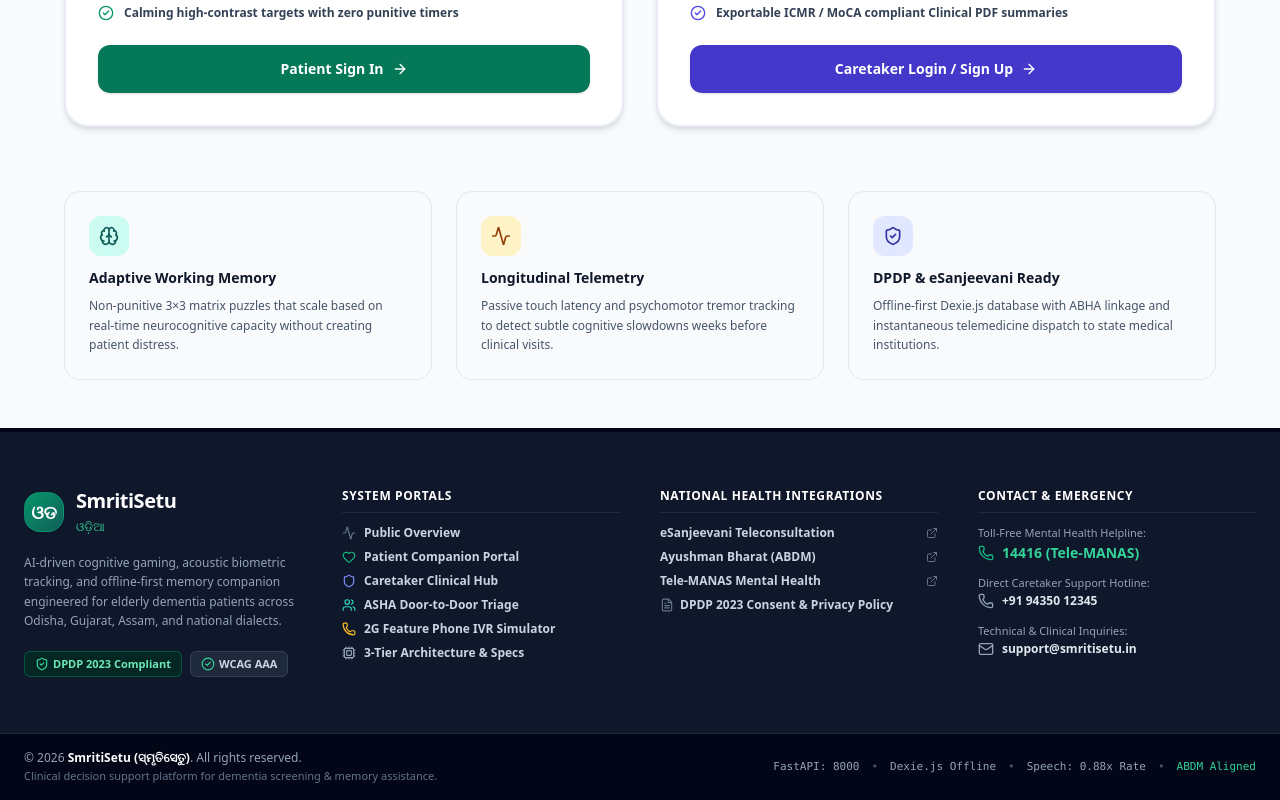
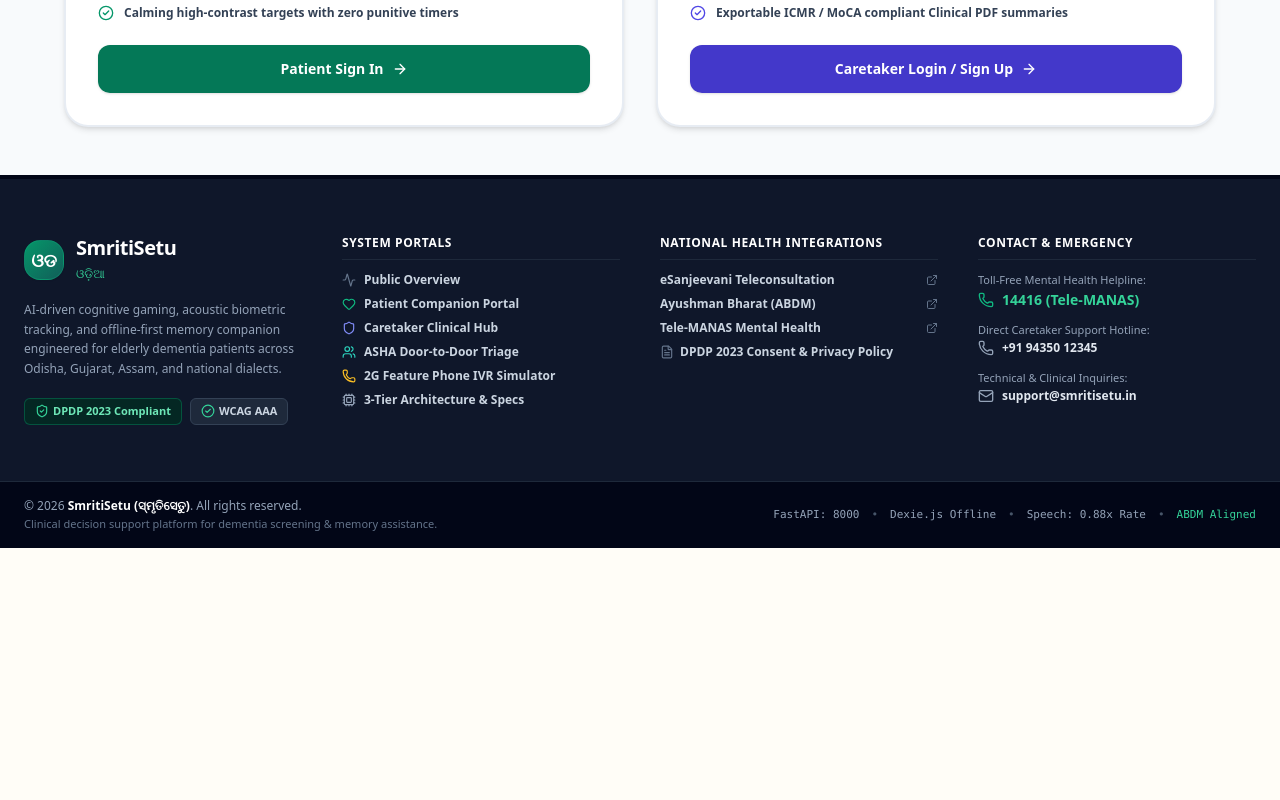
Before and after one commit to Susovonpatra/SmritiSetu, a React (Vite) app in the folder client/: page / in a window 1280 px wide. Shown: the part 926-1726 px from the top of the page. After the commit the page ends 1474 px from the top, so only its background shows below. Built offline with nearby package versions, Linux system fonts and the light colour scheme; no server answers.

Commit message:
refactor(ui): remove 3 clinical pillars cards section from welcome landing

```diff
--- a/client/src/components/WelcomeLanding.jsx
+++ b/client/src/components/WelcomeLanding.jsx
@@ -174,39 +174,6 @@
           </button>
         </div>
       </div>
-
-      {/* ── 3 CLINICAL PILLARS SECTION ── */}
-      <div className="grid grid-cols-1 sm:grid-cols-3 gap-6 pt-4">
-        <div className="p-6 rounded-2xl bg-slate-50 border border-slate-200 space-y-2">
-          <div className="w-10 h-10 rounded-xl bg-teal-100 text-teal-800 flex items-center justify-center font-bold mb-3">
-            <Brain className="w-5 h-5" />
-          </div>
-          <h4 className="font-extrabold text-slate-900 text-sm">Adaptive Working Memory</h4>
-          <p className="text-xs text-slate-600 leading-relaxed">
-            Non-punitive 3×3 matrix puzzles that scale based on real-time neurocognitive capacity without creating patient distress.
-          </p>
-        </div>
-
-        <div className="p-6 rounded-2xl bg-slate-50 border border-slate-200 space-y-2">
-          <div className="w-10 h-10 rounded-xl bg-amber-100 text-amber-800 flex items-center justify-center font-bold mb-3">
-            <Activity className="w-5 h-5" />
-          </div>
-          <h4 className="font-extrabold text-slate-900 text-sm">Longitudinal Telemetry</h4>
-          <p className="text-xs text-slate-600 leading-relaxed">
-            Passive touch latency and psychomotor tremor tracking to detect subtle cognitive slowdowns weeks before clinical visits.
-          </p>
-        </div>
-
-        <div className="p-6 rounded-2xl bg-slate-50 border border-slate-200 space-y-2">
-          <div className="w-10 h-10 rounded-xl bg-indigo-100 text-indigo-800 flex items-center justify-center font-bold mb-3">
-            <ShieldCheck className="w-5 h-5" />
-          </div>
-          <h4 className="font-extrabold text-slate-900 text-sm">DPDP &amp; eSanjeevani Ready</h4>
-          <p className="text-xs text-slate-600 leading-relaxed">
-            Offline-first Dexie.js database with ABHA linkage and instantaneous telemedicine dispatch to state medical institutions.
-          </p>
-        </div>
-      </div>
     </div>
   );
 }
```
